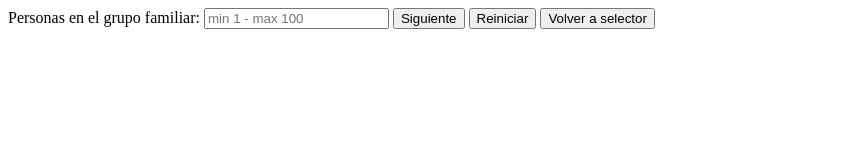
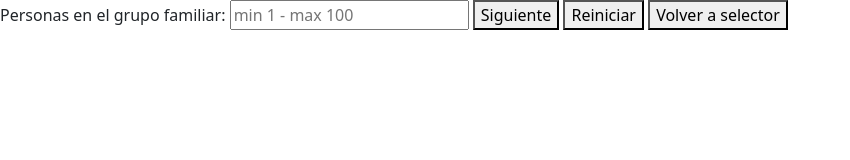
Before and after one commit to gruvix/clase-8-Argentina-Programa, a website: page tarea1.html in a window 1280 px wide. Shown: the whole page, without its empty margins (0-850 px from the left). Drawn offline with nearby package versions, Linux system fonts and the light colour scheme.

Commit message:
add reference to bootstrap in html's

```diff
--- a/tarea1.html
+++ b/tarea1.html
@@ -5,6 +5,7 @@
     <meta http-equiv='X-UA-Compatible' content='IE=edge'>
     <title>Page Title</title>
     <meta name='viewport' content='width=device-width, initial-scale=1'>
+    <link href="node_modules/bootstrap/dist/css/bootstrap.min.css" rel="stylesheet">
     <link rel='stylesheet' type='text/css' media='screen' href='css/tarea.css'>
 </head>
 <body>
```
Also changed, not shown: index.html (+1 -0 lines), tarea2.html (+1 -0 lines).
